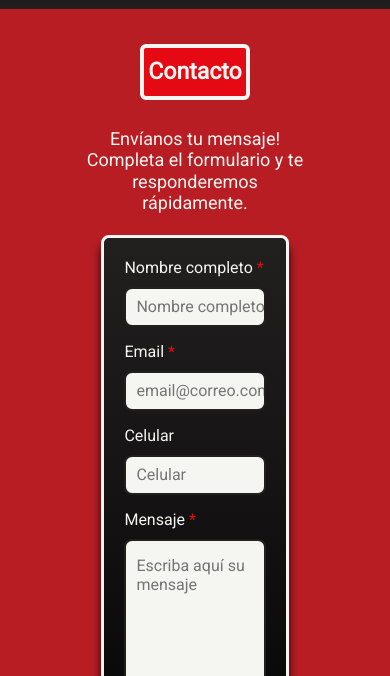
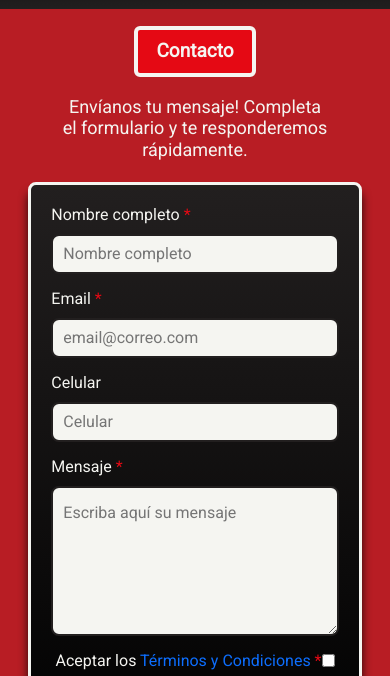
Before and after one commit to tomdb03/ProyectoFinalCoderDW, a website: page pages/contacto.html in a window 390 px wide. Shown: the part 85-761 px from the top of the page. Drawn offline with nearby package versions, Linux system fonts and the light colour scheme.

Commit message:
detalles

```diff
--- a/scss/partials/_lugar.scss
+++ b/scss/partials/_lugar.scss
@@ -12,7 +12,7 @@
         padding-right: 10px;
 
         &:hover {
-            transform: scale(1.015);
+            transform: scale(1.07);
         }
     }
 
@@ -28,7 +28,7 @@
             width: 100%;
 
             &:hover {
-                transform: scale(1.015);
+                transform: scale(1.07);
             }
         }
     }
--- a/scss/partials/_mediaQuerys.scss
+++ b/scss/partials/_mediaQuerys.scss
@@ -2,14 +2,14 @@
 
 @media screen and (max-width: 768px) {
     main {
-        margin-left: 5%;
-        margin-right: 5%;
-    }
+        margin-left: 5% !important;
+        margin-right: 5% !important;
 
-    h1 {
-        font-size: 15px;
-        padding: 6px;
-        margin: 15px auto 10px auto;
+        h1 {
+            font-size: 19px !important;
+            padding: 6px;
+            margin: 17px auto 11px auto !important;
+        }
     }
 
     nav {
@@ -44,6 +44,10 @@
         }
     }
 
+    .formContainer {
+        width: 95%;
+    }
+
 }
 
 @media screen and (max-width: 500px) {
```
Also changed, not shown: css/style.css, 1 other file.
